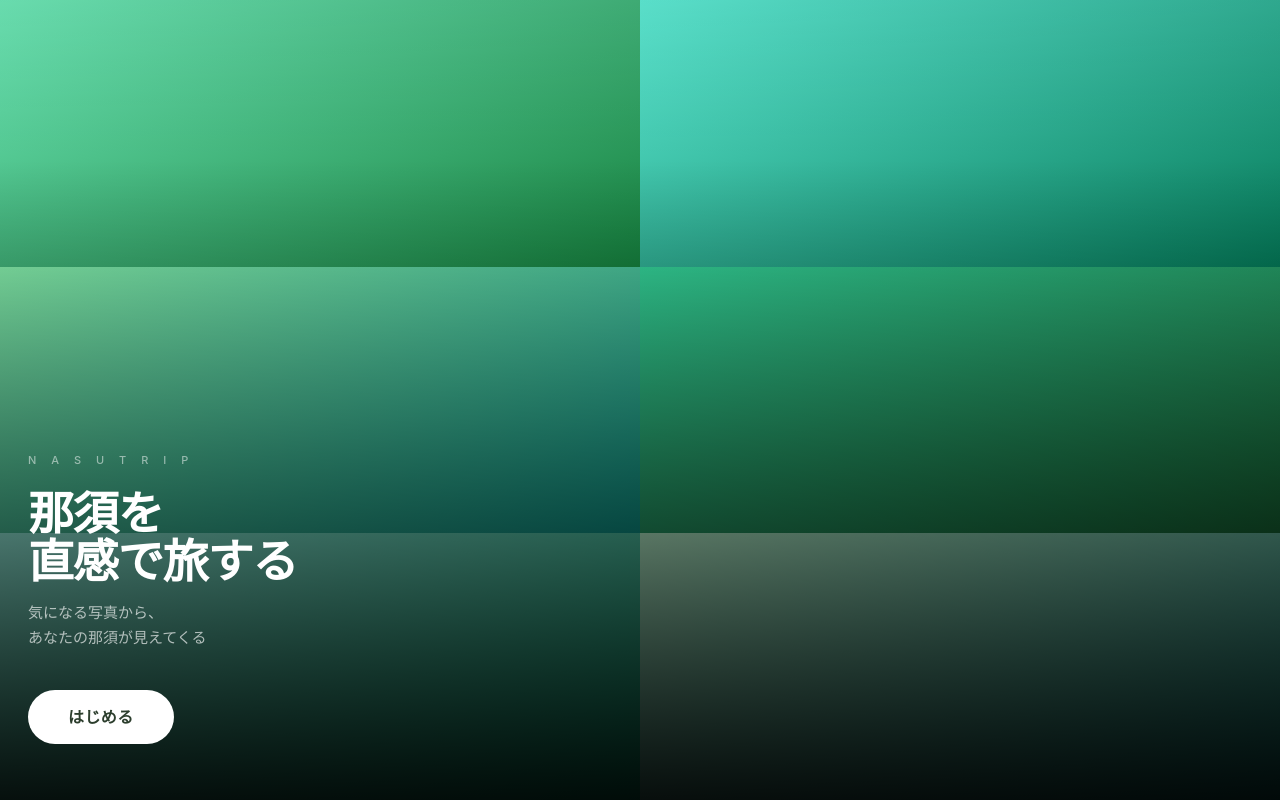
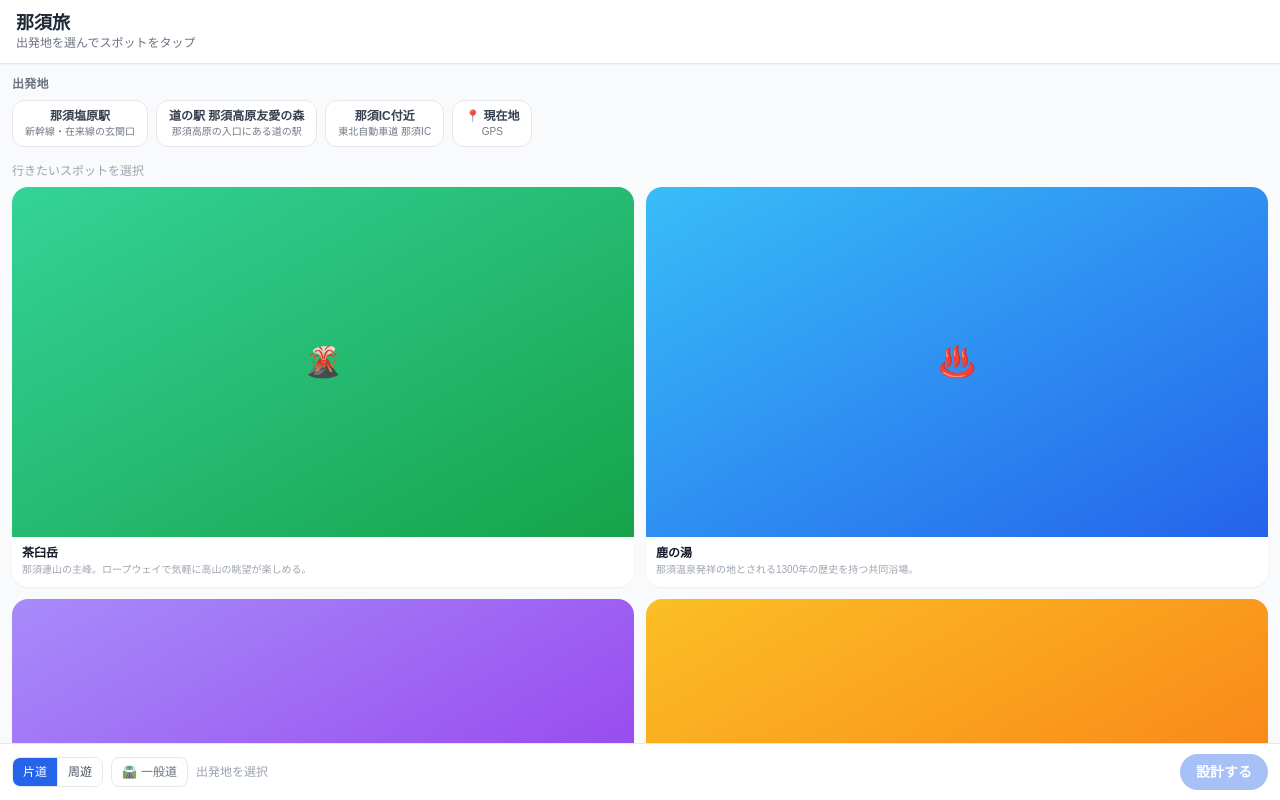
Before and after one commit to bp22029/nasu-project, a Next.js app: page / in a window 1280 px wide. Built offline with nearby package versions, Linux system fonts and the light colour scheme; no server answers.

Commit message:
Revert "feat: UI全面刷新 — スタート画面・カラーパレット・画像のみカード"
This reverts commit b630a04ef75c8ee9ef52f8bdaed3a1c759359469.

```diff
--- a/src/app/globals.css
+++ b/src/app/globals.css
@@ -9,14 +9,21 @@
 }
 
 :root {
-  --background: #f7f5f0;
-  --foreground: #2c3e2d;
+  --background: #ffffff;
+  --foreground: #171717;
+}
+
+@media (prefers-color-scheme: dark) {
+  :root {
+    --background: #0a0a0a;
+    --foreground: #ededed;
+  }
 }
 
 body {
   color: var(--foreground);
   background: var(--background);
-  font-family: -apple-system, BlinkMacSystemFont, "Hiragino Sans", "Yu Gothic", sans-serif;
+  font-family: Arial, Helvetica, sans-serif;
 }
 
 @layer utilities {
--- a/src/app/page.tsx
+++ b/src/app/page.tsx
@@ -1,8 +1,7 @@
 "use client";
 
 import dynamic from "next/dynamic";
-import Image from "next/image";
-import { useState, useCallback, useEffect } from "react";
+import { useState, useCallback } from "react";
 import SpotGrid from "@/components/SpotGrid";
 import RouteTimeline from "@/components/RouteTimeline";
 import DepartureSelector from "@/components/DepartureSelector";
@@ -13,28 +12,19 @@ import spotsData from "@/../data/spots.json";
 
 const spots = spotsData as Spot[];
 
-const HERO_GRADIENTS = [
-  "from-emerald-300 to-green-700",
-  "from-teal-300 to-emerald-700",
-  "from-green-300 to-teal-600",
-  "from-emerald-400 to-green-800",
-  "from-teal-200 to-emerald-600",
-  "from-green-200 to-teal-700",
-];
-
 const Map = dynamic(() => import("@/components/Map"), {
   ssr: false,
   loading: () => (
-    <div className="w-full h-full flex items-center justify-center bg-[#f7f5f0] text-[#6b7d6b] text-sm">
+    <div className="w-full h-full flex items-center justify-center bg-gray-100 text-gray-500 text-sm">
       地図を読み込み中...
     </div>
   ),
 });
 
-type View = "start" | "grid" | "calculating" | "route";
+type View = "grid" | "calculating" | "route";
 
 export default function Home() {
-  const [view, setView] = useState<View>("start");
+  const [view, setView] = useState<View>("grid");
   const [selectedIds, setSelectedIds] = useState<string[]>([]);
   const [departure, setDeparture] = useState<DeparturePoint | null>(null);
   const [tripType, setTripType] = useState<TripType>("oneway");
@@ -42,19 +32,6 @@ export default function Home() {
   const [avoidTolls, setAvoidTolls] = useState(true);
   const [routeResult, setRouteResult] = useState<RouteResult | null>(null);
   const [error, setError] = useState<string | null>(null);
-  const [heroPhotos, setHeroPhotos] = useState<string[]>([]);
-
-  useEffect(() => {
-    const targets = spots.slice(0, 6).filter(s => s.placeId);
-    Promise.all(
-      targets.map(s =>
-        fetch(`/api/photos/${s.placeId}`)
-          .then(r => r.json())
-          .then((d: { photos?: { uri: string }[] }) => d.photos?.[0]?.uri ?? "")
-          .catch(() => "")
-      )
-    ).then(uris => setHeroPhotos(uris.filter(Boolean)));
-  }, []); // eslint-disable-line react-hooks/exhaustive-deps
 
   const toggleSpot = useCallback((id: string) => {
     setSelectedIds((prev) =>
@@ -99,123 +76,65 @@ export default function Home() {
   };
 
   return (
-    <main className="min-h-screen bg-[#f7f5f0]">
-
-      {/* ===== スタート画面 ===== */}
-      {view === "start" && (
-        <div className="relative h-screen overflow-hidden">
-
-          {/* 写真モザイク（2列×3行） */}
-          <div
-            className="absolute inset-0 grid grid-cols-2"
-            style={{ gridTemplateRows: "repeat(3, 1fr)" }}
+    <main className="flex flex-col h-screen bg-gray-50">
+      {/* ヘッダー */}
+      <header className="px-4 py-3 bg-white border-b shadow-sm flex-shrink-0 flex items-center gap-3">
+        {view === "route" && (
+          <button
+            onClick={() => { setView("grid"); setRouteResult(null); }}
+            className="text-blue-600 font-medium text-sm flex-shrink-0"
           >
-            {[0, 1, 2, 3, 4, 5].map((i) => (
-              <div key={i} className="relative overflow-hidden">
-                <div className={`absolute inset-0 bg-gradient-to-br ${HERO_GRADIENTS[i]}`} />
-                {heroPhotos[i] && (
-                  <Image
-                    src={heroPhotos[i]}
-                    alt=""
-                    fill
-                    sizes="50vw"
-                    className="object-cover"
-                    unoptimized
-                  />
+            ← 戻る
+          </button>
         )}
-              </div>
-            ))}
-          </div>
-
-          {/* グラデーションオーバーレイ */}
-          <div
-            className="absolute inset-0"
-            style={{
-              background:
-                "linear-gradient(to bottom, rgba(0,0,0,0.05) 0%, rgba(0,0,0,0) 20%, rgba(0,0,0,0.35) 52%, rgba(0,0,0,0.92) 100%)",
-            }}
-          />
-
-          {/* テキスト・ボタン */}
-          <div className="absolute inset-x-0 bottom-0 px-7 pb-14 z-10">
-            <p className="text-[11px] tracking-[6px] text-white/50 font-medium mb-5">
-              N A S U  T R I P
+        <div className="min-w-0">
+          <h1 className="text-lg font-bold text-gray-800 leading-tight">那須旅</h1>
+          <p className="text-xs text-gray-500 truncate">
+            {view === "grid"
+              ? "出発地を選んでスポットをタップ"
+              : view === "route" && routeResult
+              ? `${routeResult.orderedSpots.length}スポット / ${routeResult.tripType === "roundtrip" ? "周遊" : "片道"} / ${routeResult.avoidTolls ? "一般道" : "有料道路OK"}`
+              : "ルート計算中..."}
           </p>
-            <h1 className="text-[46px] font-bold text-white leading-[1.05] tracking-tight mb-4">
-              那須を<br />直感で旅する
-            </h1>
-            <p className="text-[15px] text-white/65 leading-relaxed mb-10">
-              気になる写真から、<br />あなたの那須が見えてくる
-            </p>
-            <button
-              onClick={() => setView("grid")}
-              className="bg-white text-[#2c3e2d] px-10 py-[15px] rounded-[100px] text-base font-semibold tracking-wide active:opacity-75 transition-opacity"
-            >
-              はじめる
-            </button>
-          </div>
-
-        </div>
-      )}
-
-      {/* ===== スポット選択画面 ===== */}
-      {(view === "grid" || view === "calculating") && (
-        <>
-          <header className="bg-white border-b border-[#e5e0d3] sticky top-0 z-10">
-            <div className="max-w-[900px] mx-auto px-5 py-4">
-              <button
-                onClick={() => setView("start")}
-                className="text-[#5a7d5a] text-xs font-medium mb-2 block"
-              >
-                ← もどる
-              </button>
-              <p className="text-[11px] tracking-[4px] text-[#5a7d5a] font-medium mb-0.5">S T E P  0 1</p>
-              <h2 className="text-xl font-bold text-[#2c3e2d]">行きたい場所を選んでください</h2>
-              <p className="text-xs text-[#6b7d6b] mt-0.5">写真をタップして選択</p>
         </div>
       </header>
 
-          <div className="max-w-[900px] mx-auto pb-28">
+      {/* グリッドビュー */}
+      {(view === "grid" || view === "calculating") && (
+        <>
+          <div className="flex-1 overflow-y-auto pb-20">
+            {/* 出発地セレクター */}
             <DepartureSelector selected={departure} onSelect={handleSelectDeparture} />
 
-            {/* 選択件数バー */}
-            <div className="mx-4 mt-3 bg-white rounded-xl px-4 py-3 mb-4 flex justify-between items-center border border-[#e5e0d3]">
-              <span className="text-sm text-[#2c3e2d] font-medium">
-                <span className="text-[22px] font-bold text-[#5a7d5a] leading-none">{selectedIds.length}</span>
-                {" "}件選択中
-              </span>
-              <span className="text-xs text-[#6b7d6b]">
-                {!departure ? "出発地を先に選択" : selectedIds.length === 0 ? "1件以上で設計できます" : "↓ 設計するを押す"}
-              </span>
+            {/* スポットグリッド */}
+            <div className="mt-2">
+              <p className="text-xs text-gray-400 px-3 mb-2">行きたいスポットを選択</p>
+              <SpotGrid spots={spots} selectedIds={selectedIds} onToggle={toggleSpot} />
             </div>
-
-            <SpotGrid spots={spots} selectedIds={selectedIds} onToggle={toggleSpot} />
           </div>
 
           {error && (
-            <div className="max-w-[900px] mx-auto px-4 mb-3">
-              <div className="bg-red-50 border border-red-200 rounded-lg text-red-700 text-xs px-4 py-2">
+            <div className="bg-red-50 border-t border-red-200 text-red-700 text-xs px-4 py-2">
               ⚠ {error}
-              </div>
             </div>
           )}
 
           {/* 下部アクションバー */}
-          <div className="fixed bottom-0 left-0 right-0 bg-white border-t border-[#e5e0d3] shadow-lg z-10">
-            <div className="max-w-[900px] mx-auto px-4 py-3 flex items-center gap-2">
+          <div className="fixed bottom-0 left-0 right-0 bg-white border-t px-3 py-2.5 shadow-lg">
+            <div className="flex items-center gap-2">
               {/* 片道/周遊トグル */}
-              <div className="flex rounded-lg border border-[#e5e0d3] overflow-hidden text-xs flex-shrink-0">
+              <div className="flex rounded-lg border border-gray-200 overflow-hidden text-xs flex-shrink-0">
                 <button
                   onClick={() => setTripType("oneway")}
                   className={`px-2.5 py-1.5 font-medium transition-colors
-                    ${tripType === "oneway" ? "bg-[#2c3e2d] text-white" : "bg-white text-[#6b7d6b]"}`}
+                    ${tripType === "oneway" ? "bg-blue-600 text-white" : "bg-white text-gray-600"}`}
                 >
                   片道
                 </button>
                 <button
                   onClick={() => setTripType("roundtrip")}
-                  className={`px-2.5 py-1.5 font-medium border-l border-[#e5e0d3] transition-colors
-                    ${tripType === "roundtrip" ? "bg-[#2c3e2d] text-white" : "bg-white text-[#6b7d6b]"}`}
+                  className={`px-2.5 py-1.5 font-medium border-l border-gray-200 transition-colors
+                    ${tripType === "roundtrip" ? "bg-blue-600 text-white" : "bg-white text-gray-600"}`}
                 >
                   周遊
                 </button>
@@ -226,7 +145,7 @@ export default function Home() {
                 onClick={() => setAvoidTolls((v) => !v)}
                 className={`flex-shrink-0 flex items-center gap-1 px-2.5 py-1.5 rounded-lg border text-xs font-medium transition-colors
                   ${avoidTolls
-                    ? "bg-white border-[#e5e0d3] text-[#6b7d6b]"
+                    ? "bg-white border-gray-200 text-gray-500"
                     : "bg-amber-50 border-amber-300 text-amber-700"}`}
                 title={avoidTolls ? "一般道のみ（タップで有料道路を許可）" : "有料道路OK（タップで一般道のみに変更）"}
               >
@@ -235,17 +154,17 @@ export default function Home() {
               </button>
 
               {/* 選択状況 */}
-              <span className="text-xs text-[#6b7d6b] flex-1 truncate min-w-0">
+              <span className="text-xs text-gray-400 flex-1 truncate min-w-0">
                 {!departure ? "出発地を選択" : selectedIds.length === 0 ? "スポットを選択" : `${selectedIds.length}件選択`}
               </span>
 
-              {/* 設計ボタン */}
+              {/* ルート設計ボタン */}
               <button
                 onClick={handleDesignRoute}
                 disabled={!canDesign || view === "calculating"}
-                className="bg-[#2c3e2d] text-white px-4 py-2 rounded-[100px] text-sm font-semibold
+                className="bg-blue-600 text-white px-4 py-2 rounded-full text-sm font-semibold
                            disabled:opacity-40 disabled:cursor-not-allowed
-                           active:opacity-80 transition-colors flex-shrink-0"
+                           active:bg-blue-700 transition-colors flex-shrink-0"
               >
                 {view === "calculating" ? (
                   <span className="flex items-center gap-1.5">
@@ -259,30 +178,10 @@ export default function Home() {
         </>
       )}
 
-      {/* ===== ルート画面 ===== */}
+      {/* ルートビュー */}
       {view === "route" && routeResult && (
-        <>
-          <header className="bg-white border-b border-[#e5e0d3] sticky top-0 z-10">
-            <div className="max-w-[900px] mx-auto px-5 py-4">
-              <button
-                onClick={() => { setView("grid"); setRouteResult(null); }}
-                className="text-[#5a7d5a] text-xs font-medium mb-2 block"
-              >
-                ← 選び直す
-              </button>
-              <p className="text-[11px] tracking-[4px] text-[#5a7d5a] font-medium mb-0.5">Y O U R  R O U T E</p>
-              <h2 className="text-xl font-bold text-[#2c3e2d]">あなたの那須ルート</h2>
-              <p className="text-xs text-[#6b7d6b] mt-0.5">
-                {routeResult.orderedSpots.length}スポット /{" "}
-                {routeResult.tripType === "roundtrip" ? "周遊" : "片道"} /{" "}
-                {routeResult.avoidTolls ? "一般道" : "有料道路OK"}
-              </p>
-            </div>
-          </header>
-
-          <div className="max-w-[900px] mx-auto px-4 py-6 pb-16">
-            {/* 地図 */}
-            <div className="h-[360px] rounded-2xl overflow-hidden border border-[#e5e0d3] mb-5">
+        <div className="flex-1 flex flex-col overflow-hidden">
+          <div className="flex-1 relative min-h-0">
             <Map
               routeSpots={routeResult.orderedSpots}
               departure={routeResult.departure}
@@ -290,12 +189,10 @@ export default function Home() {
               routeGeoJSON={routeResult.geojson}
             />
           </div>
-            {/* タイムライン */}
-            <div className="bg-white rounded-[14px] border border-[#e5e0d3] overflow-hidden">
+          <div className="h-64 overflow-y-auto border-t bg-white flex-shrink-0">
             <RouteTimeline result={routeResult} />
           </div>
         </div>
-        </>
       )}
     </main>
   );
--- a/src/components/DepartureSelector.tsx
+++ b/src/components/DepartureSelector.tsx
@@ -40,8 +40,8 @@ export default function DepartureSelector({ selected, onSelect }: DepartureSelec
   };
 
   return (
-    <div className="px-4 pt-4 pb-1">
-      <p className="text-xs font-semibold text-[#6b7d6b] mb-2 uppercase tracking-wide">出発地</p>
+    <div className="px-3 pt-3 pb-1">
+      <p className="text-xs font-semibold text-gray-500 mb-2 uppercase tracking-wide">出発地</p>
       <div className="flex gap-2 overflow-x-auto pb-1 scrollbar-none">
         {/* プリセット出発地 */}
         {PRESET_DEPARTURES.map((dep) => {
@@ -52,8 +52,8 @@ export default function DepartureSelector({ selected, onSelect }: DepartureSelec
               onClick={() => onSelect(dep)}
               className={`flex-shrink-0 px-3 py-2 rounded-xl border text-sm font-medium transition-colors
                 ${isSelected
-                  ? "bg-[#2c3e2d] border-[#2c3e2d] text-white"
-                  : "bg-white border-[#e5e0d3] text-[#2c3e2d] hover:border-[#5a7d5a]"
+                  ? "bg-blue-600 border-blue-600 text-white"
+                  : "bg-white border-gray-200 text-gray-700 hover:border-blue-400"
                 }`}
             >
               <span className="block text-xs font-bold leading-tight">{dep.name}</span>
@@ -68,8 +68,8 @@ export default function DepartureSelector({ selected, onSelect }: DepartureSelec
           disabled={gpsLoading}
           className={`flex-shrink-0 px-3 py-2 rounded-xl border text-sm font-medium transition-colors
             ${selected?.id === "current-location"
-              ? "bg-[#2c3e2d] border-[#2c3e2d] text-white"
-              : "bg-white border-[#e5e0d3] text-[#2c3e2d] hover:border-[#5a7d5a]"
+              ? "bg-blue-600 border-blue-600 text-white"
+              : "bg-white border-gray-200 text-gray-700 hover:border-blue-400"
             }
             disabled:opacity-50`}
         >
@@ -84,7 +84,7 @@ export default function DepartureSelector({ selected, onSelect }: DepartureSelec
         <p className="text-xs text-red-500 mt-1 px-1">{gpsError}</p>
       )}
       {selected && (
-        <p className="text-xs text-[#5a7d5a] mt-1 px-1">
+        <p className="text-xs text-blue-600 mt-1 px-1">
           ✓ {selected.name} を出発地に設定
         </p>
       )}
--- a/src/components/SpotCard.tsx
+++ b/src/components/SpotCard.tsx
@@ -43,7 +43,7 @@ const ICONS: Record<string, string> = {
   rindoko: "🌿",
   minamigaoka: "🐄",
   "cheese-garden": "🧀",
-  "good-news": "🌱",
+  "good-news-neighbors": "🌱",
   "stained-glass": "🎨",
   "michi-no-eki": "🛒",
 };
@@ -80,15 +80,15 @@ export default function SpotCard({ spot, selected, onToggle, routeNumber }: Spot
       aria-pressed={selected}
       aria-label={spot.name}
       className={`
-        relative w-full rounded-[14px] overflow-hidden
-        transition-all duration-200
+        relative w-full text-left bg-white rounded-2xl overflow-hidden
+        shadow-sm transition-all duration-200
         ${selected
-          ? "ring-2 ring-[#5a7d5a] shadow-[0_8px_24px_rgba(90,125,90,0.20)]"
-          : "shadow-[0_8px_24px_rgba(44,62,45,0.10)] hover:shadow-[0_8px_24px_rgba(44,62,45,0.16)] active:scale-[0.98]"}
+          ? "ring-2 ring-blue-500 shadow-blue-100 shadow-md"
+          : "hover:shadow-md active:scale-[0.98]"}
       `}
     >
-      {/* 画像エリア（正方形） */}
-      <div className="relative aspect-square overflow-hidden bg-gray-100">
+      {/* 写真エリア（16:9） */}
+      <div className="relative aspect-video overflow-hidden bg-gray-100">
         {photo ? (
           <Image
             src={photo.uri}
@@ -102,28 +102,38 @@ export default function SpotCard({ spot, selected, onToggle, routeNumber }: Spot
           <div className={`w-full h-full bg-gradient-to-br ${gradient} flex items-center justify-center`}>
             {photoLoading
               ? <span className="w-5 h-5 border-2 border-white/70 border-t-transparent rounded-full animate-spin" />
-              : <span className="text-4xl">{icon}</span>}
+              : <span className="text-3xl">{icon}</span>}
           </div>
         )}
 
+        {/* Google ロゴ（写真あり時、CLAUDE.md セクション5） */}
+        {photo && (
+          <span className="absolute bottom-1 right-1.5 text-[9px] font-semibold text-white/90 bg-black/30 rounded px-1 py-0.5 leading-none">
+            Google
+          </span>
+        )}
+
         {/* 選択時のオーバーレイ */}
-        {selected && <div className="absolute inset-0 bg-[#5a7d5a]/15" />}
+        {selected && <div className="absolute inset-0 bg-blue-500/10" />}
+      </div>
 
-        {/* 撮影者クレジット + Google（写真あり時、CLAUDE.md セクション5） */}
-        {photo && (
-          <div className="absolute bottom-0 left-0 right-0 bg-gradient-to-t from-black/50 to-transparent px-2 py-1.5">
-            <p className="text-[8px] text-white/80 truncate leading-none">
-              {photo.authorAttributions?.[0]
-                ? `📷 ${photo.authorAttributions[0].displayName} · Google`
-                : "Google"}
+      {/* カード本文 */}
+      <div className="px-2.5 pt-2 pb-2.5">
+        <p className="text-xs font-bold text-gray-900 leading-snug line-clamp-1">{spot.name}</p>
+        <p className="text-[10px] text-gray-400 mt-0.5 leading-snug line-clamp-2">{spot.description}</p>
+
+        {/* 撮影者クレジット（CLAUDE.md セクション5） */}
+        {photo?.authorAttributions?.[0] && (
+          <p className="text-[9px] text-gray-300 mt-1 truncate">
+            📷 {photo.authorAttributions[0].displayName}
           </p>
+        )}
       </div>
-        )}
 
       {/* 選択チェックバッジ */}
       {selected && (
-          <div className="absolute top-2 right-2 w-7 h-7 bg-[#5a7d5a] rounded-full flex items-center justify-center shadow-md border-2 border-white">
-            <svg className="w-3.5 h-3.5 text-white" viewBox="0 0 12 12" fill="none">
+        <div className="absolute top-2 right-2 w-6 h-6 bg-blue-500 rounded-full flex items-center justify-center shadow-md border-2 border-white">
+          <svg className="w-3 h-3 text-white" viewBox="0 0 12 12" fill="none">
             <path d="M2 6l3 3 5-5" stroke="currentColor" strokeWidth="2" strokeLinecap="round" strokeLinejoin="round" />
           </svg>
         </div>
@@ -131,11 +141,10 @@ export default function SpotCard({ spot, selected, onToggle, routeNumber }: Spot
 
       {/* ルート番号バッジ */}
       {routeNumber !== undefined && (
-          <div className="absolute top-2 left-2 w-6 h-6 bg-[#2c3e2d] rounded-full flex items-center justify-center shadow-md border-2 border-white text-white text-[11px] font-bold">
+        <div className="absolute top-2 left-2 w-6 h-6 bg-blue-600 rounded-full flex items-center justify-center shadow-md border-2 border-white text-white text-[11px] font-bold">
           {routeNumber}
         </div>
       )}
-      </div>
     </button>
   );
 }
--- a/src/components/SpotGrid.tsx
+++ b/src/components/SpotGrid.tsx
@@ -14,7 +14,7 @@ export default function SpotGrid({ spots, selectedIds, onToggle }: SpotGridProps
   useEffect(() => { initSpotIndex(spots); }, [spots]);
 
   return (
-    <div className="grid grid-cols-2 sm:grid-cols-3 gap-4 px-4 pb-4">
+    <div className="grid grid-cols-2 gap-3 px-3 pb-3">
       {spots.map((spot) => (
         <SpotCard
           key={spot.id}
```
Also changed, not shown: src/components/RouteTimeline.tsx (+9 -9 lines). Lines whose indentation alone changed are shown as unchanged.
